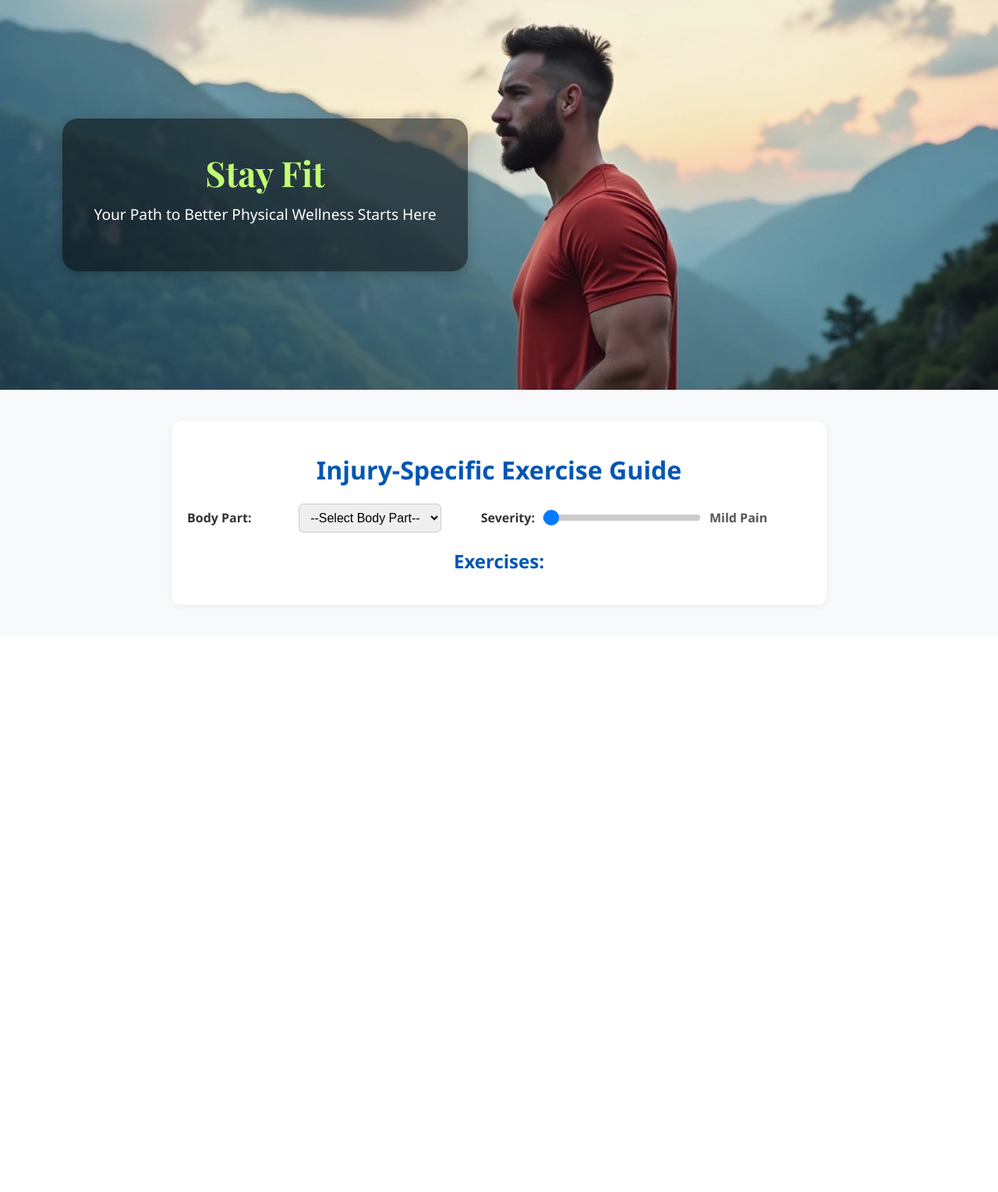
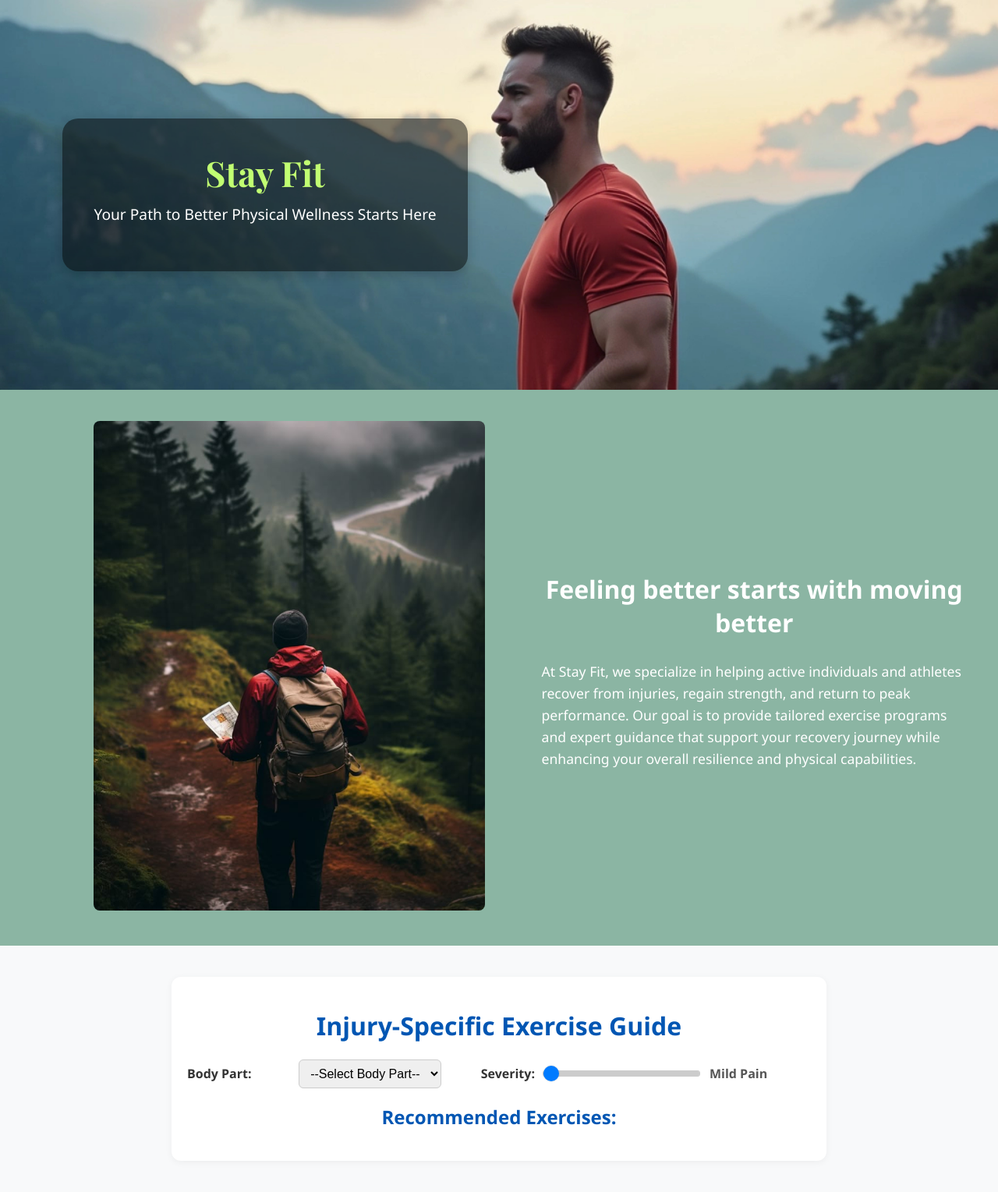
Before and after one commit to TylerRelfBGSU/BGSUHackathon2025, a Flask app: template templates/index.html in a window 1280 px wide. Shown: the whole page at 78% size. Before the commit the page ends 778 px from the top, so only its background shows below. Run offline with Flask 3, Linux system fonts and the light colour scheme; the template is opened without the code that fills it, so the values that code supplies are empty.

Commit message:
Add info section

```diff
--- a/static/styles.css
+++ b/static/styles.css
@@ -164,3 +164,73 @@ input[type="range"]::-moz-range-track {
     background: #ccc;
     border-radius: 3px;
 }
+
+.planner-container {
+    margin-top: 40px;
+    background-color: #ffffff;
+    padding: 20px;
+    border-radius: 12px;
+    box-shadow: 0 2px 10px rgba(0, 0, 0, 0.1);
+}
+
+h2 {
+    text-align: center;
+    color: #0056b3;
+}
+
+.info-section {
+    background-color: #8bb5a3;
+    padding: 40px 0;
+    display: flex;
+    justify-content: center;
+}
+
+.info-container {
+    display: flex;
+    align-items: center;
+    max-width: 1200px; /* Increase the max-width to allow more space */
+    width: 100%;
+    padding: 0 20px;
+    flex-wrap: nowrap; /* Ensure the image and text stay side by side */
+}
+
+.info-image img {
+    width: 325%; /* Limit the image width to 100% of its container */
+    max-width: 640px; /* Ensures the image doesn't exceed this size */
+    border-radius: 8px;
+	margin-left: 80px;
+    height: auto; /* Maintain aspect ratio */
+}
+
+.info-text {
+    margin-left: 500px; /* Increase margin to push the text further to the right */
+    color: #fff;
+    font-size: 1.1rem;
+    flex-grow: 1; /* Allow text to take up remaining space */
+}
+
+.info-text h2 {
+    font-size: 2rem;
+    color: #fff;
+    font-weight: 700;
+}
+
+.info-text p {
+    margin-top: 15px;
+    line-height: 1.6;
+}
+
+@media (max-width: 768px) {
+    .info-container {
+        flex-direction: column;
+        text-align: center;
+    }
+
+    .info-image {
+        margin-bottom: 20px;
+    }
+
+    .info-text {
+        margin-left: 0;
+    }
+}
--- a/templates/index.html
+++ b/templates/index.html
@@ -16,7 +16,17 @@
 		</div>
 	</div>
 
-
+	<div class="info-section">
+		<div class="info-container">
+			<div class="info-image">
+				<img src="{{ url_for('static', filename='width_640.png') }}" alt="Feeling Better Image">
+			</div>
+			<div class="info-text">
+				<h2>Feeling better starts with moving better</h2>
+				<p>At Stay Fit, we specialize in helping active individuals and athletes recover from injuries, regain strength, and return to peak performance. Our goal is to provide tailored exercise programs and expert guidance that support your recovery journey while enhancing your overall resilience and physical capabilities.</p>
+			</div>
+		</div>
+	</div>
 
     <div class="container">
         <h1>Injury-Specific Exercise Guide</h1>
@@ -39,7 +49,7 @@
             </div>
         </form>
 
-        <h2>Exercises:</h2>
+        <h2>Recommended Exercises:</h2>
         <ul id="exercisesList">
             <!-- Exercises will be dynamically populated here -->
         </ul>
```
Also changed, not shown: static/scripts.js (added, +31 -0 lines), static/width_640.png (added).
